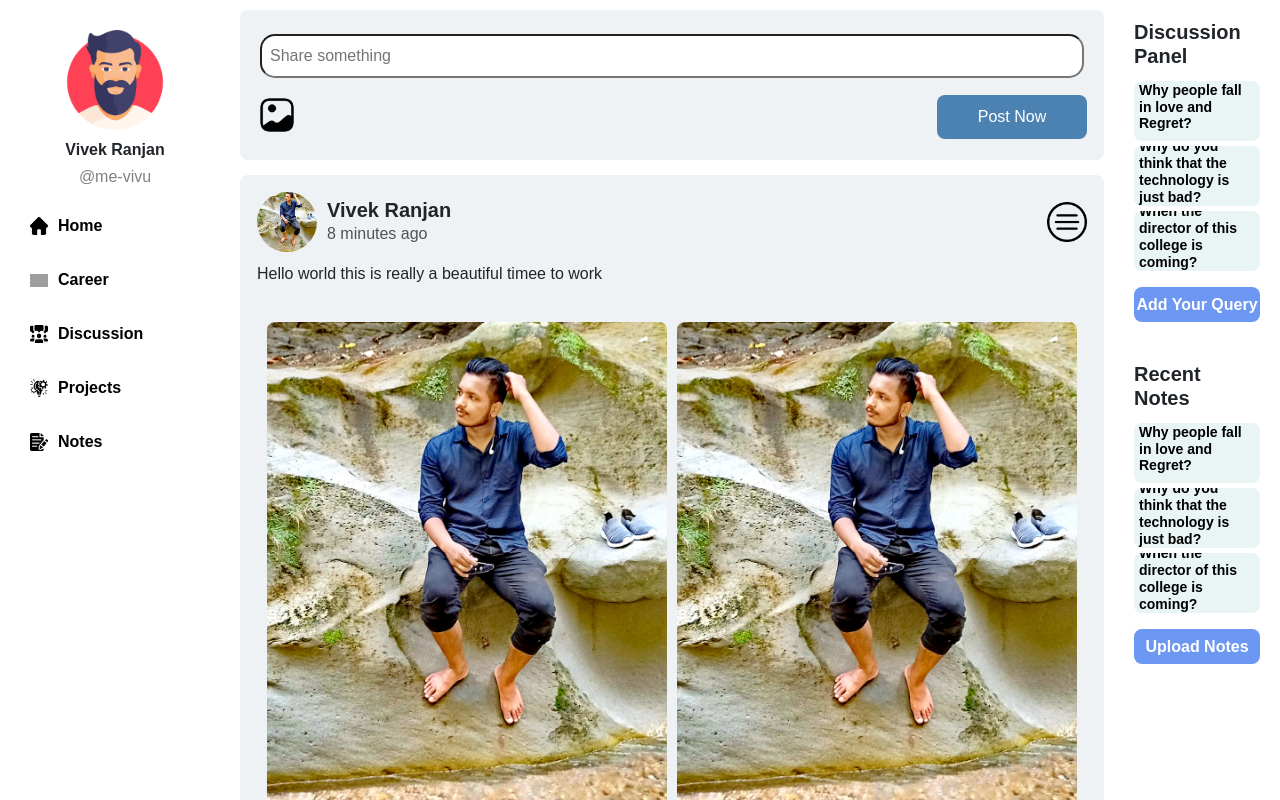
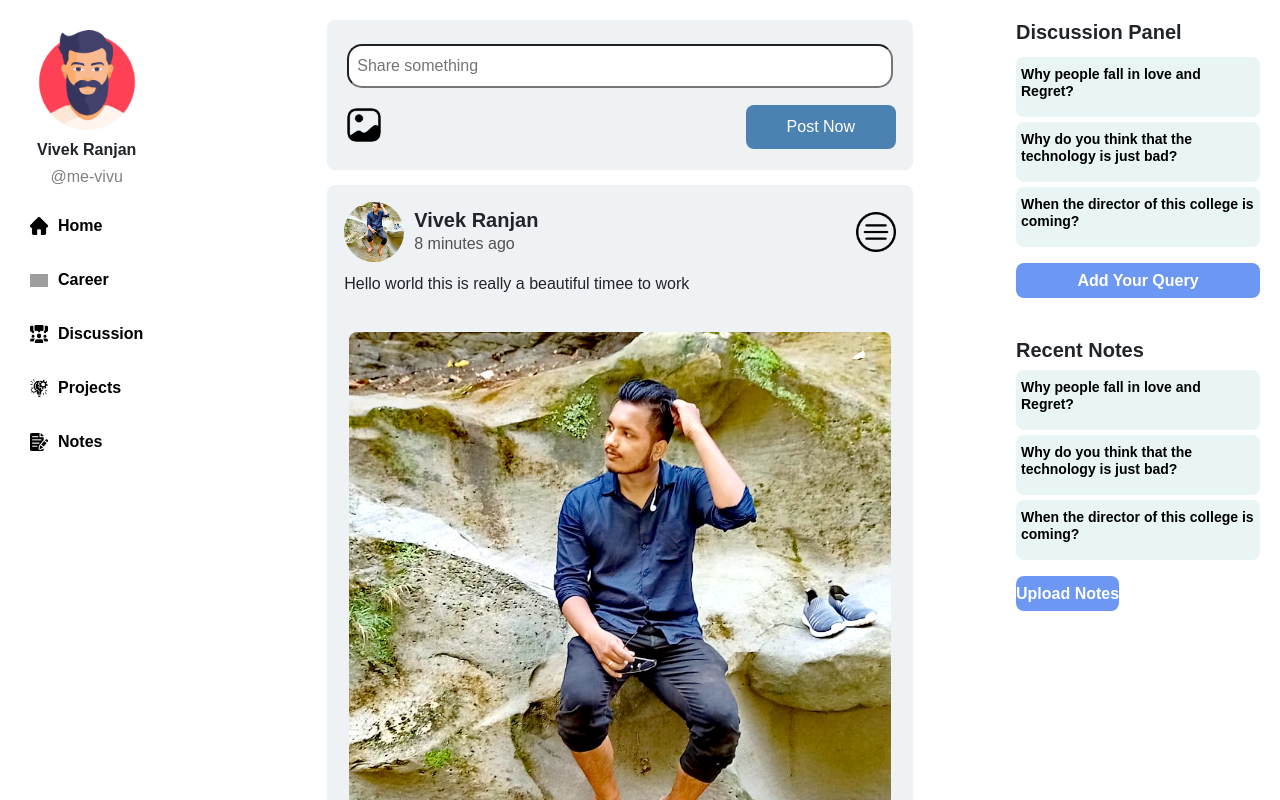
Before and after one commit to me-vivu/studentPortal, a React (Vite) app in the folder client/: page /home-page in a window 1280 px wide. Shown: the top 800 px of the page. Built offline with nearby package versions, Linux system fonts and the light colour scheme; grey boxes are pictures that could not be loaded.

Commit message:
updated value

```diff
--- a/client/src/home/home.css
+++ b/client/src/home/home.css
@@ -9,9 +9,12 @@
 .post-display{
     display: flex;
     flex: 3;
+    width: 50%;
     flex-direction: column;
+    align-items: center;
     border-radius: 8px;
     margin: 10px;
+    margin-top: 20px;
 
 }
 
@@ -30,6 +33,7 @@
     flex: 1;
     align-self: flex-start;
     height: 100vh;
+    width: 100%;
 }
 
 .text{
@@ -51,7 +55,8 @@
 }
 
 .upload-sec{
-    display: flex;
+
+    width: 100%;
     margin-top: 40px;
     flex-direction: column;
 }
--- a/client/src/home/navigation/nav.css
+++ b/client/src/home/navigation/nav.css
@@ -5,6 +5,7 @@
     align-items: center;
     padding: 0px;
     margin: 0px;
+
 }
 
 .navigation-cnt{
@@ -18,7 +19,7 @@
 
 .nav-btn{
     display: flex;
-    width: 200px;
+    width: 100%;
     color: black;
     background-color: white;
     border-radius: 15px;
--- a/client/src/home/postTemp/postTemp.css
+++ b/client/src/home/postTemp/postTemp.css
@@ -1,5 +1,6 @@
 .post-temp{
     display: flex;
+    width: 80%;
     flex-direction: column;
     background-color: rgb(239, 242, 244);
     padding: 12px;
@@ -81,7 +82,7 @@
 }
 
 .disp-img{
-    width: 400px;
+    width:100%;
     margin: 5px;
     border-radius: 8px;
     object-fit: cover;
--- a/client/src/home/postTemp/postTemp.jsx
+++ b/client/src/home/postTemp/postTemp.jsx
@@ -39,7 +39,7 @@ function PostTemp(){
 
             <div className="img-container">
                 <img src={profileImg} alt="image" className="disp-img" />
-                <img src={profileImg} alt="image" className="disp-img" />
+
             </div>
             <div className="action-btns">
                 <button id= "like-btn" className="like-btn">
--- a/client/src/home/share/share.css
+++ b/client/src/home/share/share.css
@@ -6,6 +6,7 @@
     padding: 10px;
     justify-content: center;
     border-radius: 8px;
+    width: 80%;
 
 }
 
```
